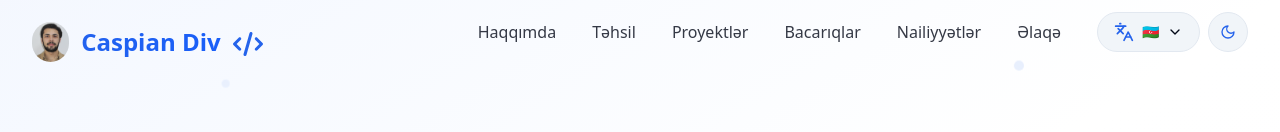
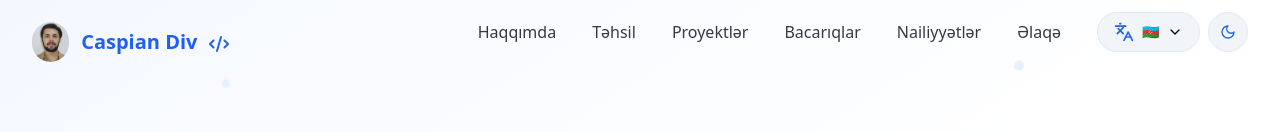
Before and after one commit to CaspianDiv/portfolio, a React (Vite) app: page / in a window 1280 px wide. Shown: the top 132 px of the page. Built offline with nearby package versions, Linux system fonts and the light colour scheme.

Commit message:
Update Navbar component to include span for title

```diff
--- a/src/components/Navbar.jsx
+++ b/src/components/Navbar.jsx
@@ -53,7 +53,7 @@ export const Navbar = ({ theme, setTheme }) => {
           >
           <div className="flex items-center gap-3 mt-5">
 
-               <img src={`${logo}`} className="rounded-full h-10" alt="image" /> Caspian Div <FaCode size={30} className="text-2xl text-[#2463eb] mt-1" />
+               <img src={`${logo}`} className="rounded-full h-10" alt="image" /> <span className="text-[1rem] lg:text-xl xl:text-xl">Caspian Div</span> <FaCode size={20} className="text-[#2463eb] mt-1" />
           </div>
           </motion.a>
 
```
